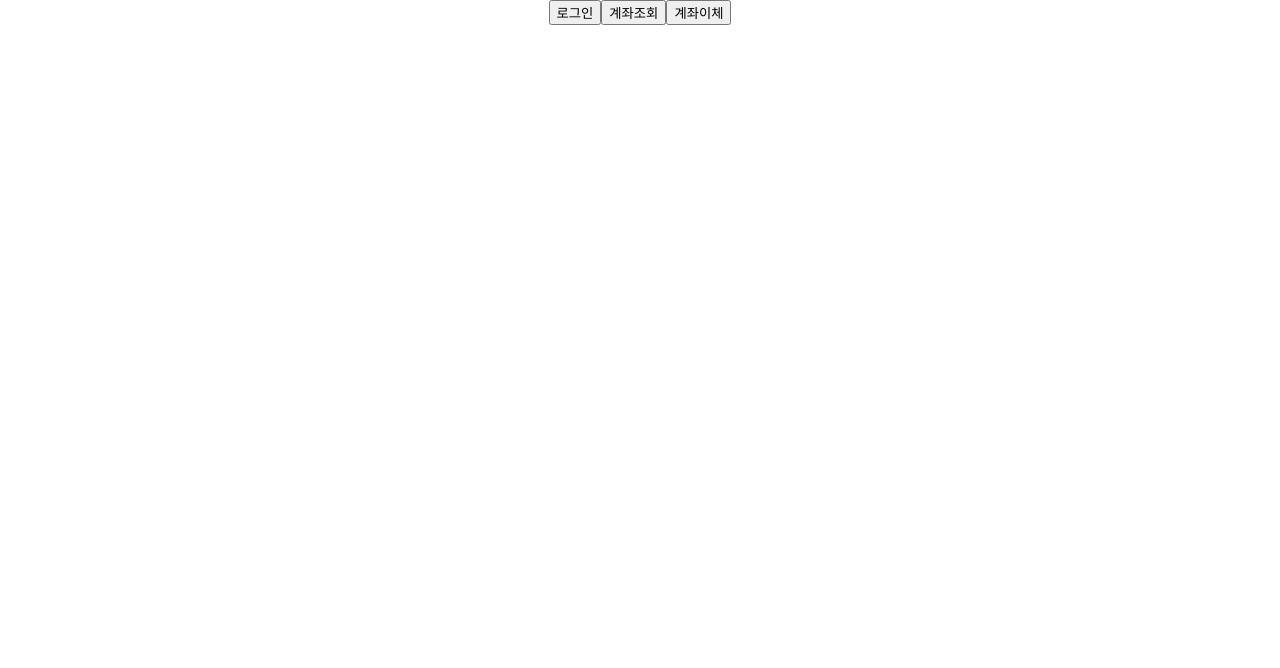
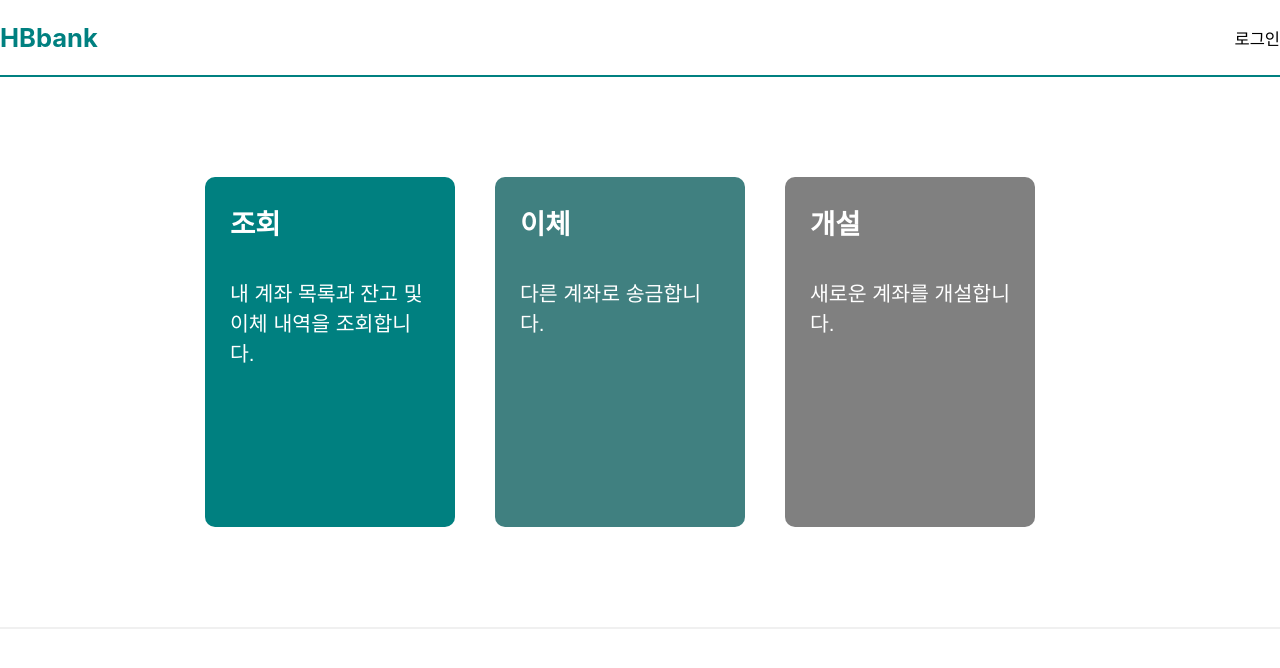
Before and after one commit to baehoonbae/bank-project, a React (Create React App) app in the folder frontend/create-react-app/: page / in a window 1280 px wide. Shown: the top 668 px of the page. Built offline with nearby package versions, Linux system fonts and the light colour scheme.

Commit message:
refactor: 구조 수정

```diff
--- a/frontend/create-react-app/src/App.js
+++ b/frontend/create-react-app/src/App.js
@@ -1,7 +1,10 @@
 import logo from './assets/logo.svg';
 import './components/app/App.css';
+import Header from './components/Header.js';
+import MyButton from './components/HomeMenuButtons.js';
 
 function App() {
+
   const handleLogin = () => {
     // 로그인 로직
   };
@@ -14,11 +17,47 @@ function App() {
     // 계좌이체 로직
   };
 
+  const handleAccountCreate = () => {
+    // 계좌개설 로직
+  };
+
+  const buttons = [
+    {
+      title: "조회",
+      description: "내 계좌 목록과 잔고 및 이체 내역을 조회합니다.",
+      backgroundColor: "teal",
+      onClick: handleAccountCheck,
+    },
+    {
+      title: "이체",
+      description: "다른 계좌로 송금합니다.",
+      backgroundColor: "rgb(64, 128, 128)",
+      onClick: handleAccountTransfer,
+    },
+    {
+      title: "개설",
+      description: "새로운 계좌를 개설합니다.",
+      backgroundColor: "gray",
+      onClick: handleAccountCreate,
+    },
+  ];
+
   return (
     <div className="App">
-      <button onClick={handleLogin}>로그인</button>
-      <button onClick={handleAccountCheck}>계좌조회</button>
-      <button onClick={handleAccountTransfer}>계좌이체</button>
+      <div style={{ display: 'flex', justifyContent: 'center' }}><Header handleLogin={handleLogin} /></div>
+      <div style={{ borderTop: '2px solid teal', width: '100%', margin: '0' }}></div>
+      <div style={{ display: 'flex', justifyContent: 'center', marginTop: '100px' }}>
+        {buttons.map((button, index) => (
+          <MyButton
+            key={index}
+            title={button.title}
+            description={button.description}
+            backgroundColor={button.backgroundColor}
+            onClick={button.onClick}
+          />
+        ))}
+      </div>
+      <div style={{ borderTop: '2px solid #F0F0F0', width: '100%', margin: '0',  marginTop: '100px' }}></div>
     </div>
   );
 }
```
